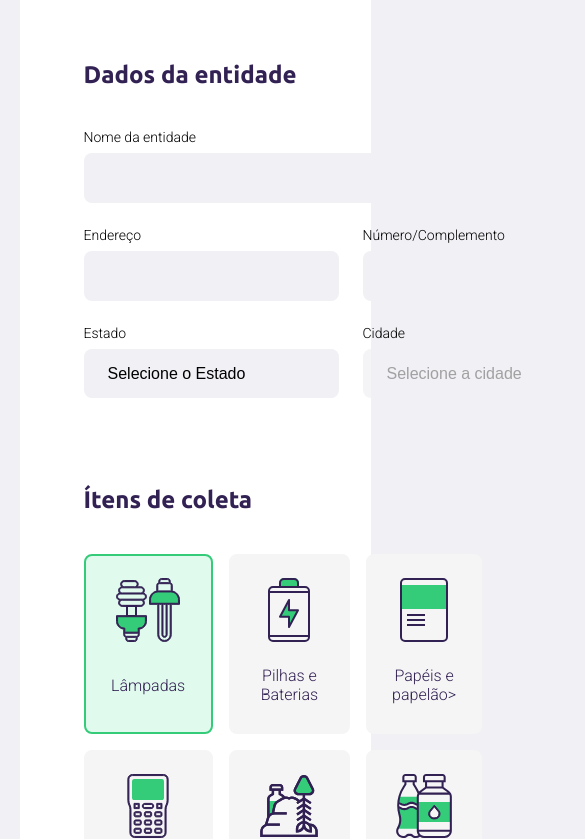
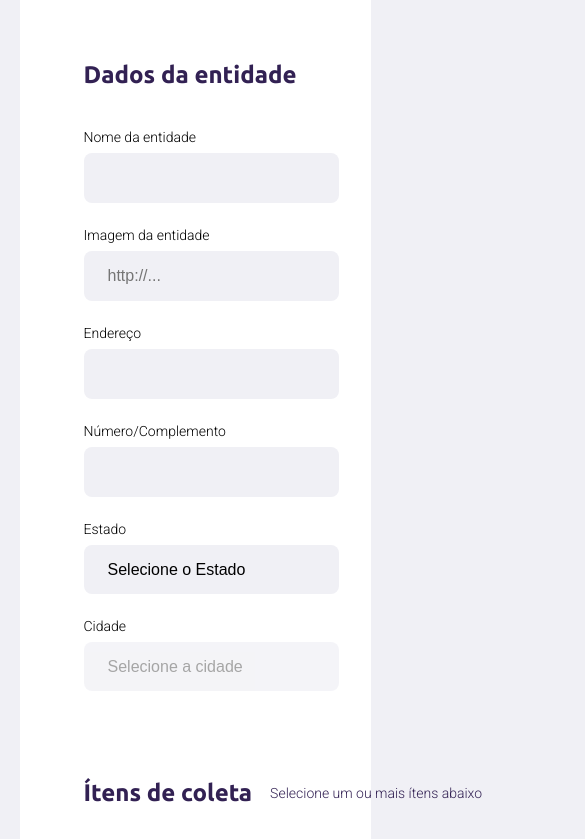
Before and after one commit to raulc27/nlw, a website: page src/views/create-point.html in a window 390 px wide. Shown: the part 365-1204 px from the top of the page, 585 px wide, since content can reach past the window. Drawn offline with nearby package versions, Linux system fonts and the light colour scheme; files that its build step writes are made by us from their sources; no server answers.

Commit message:
finalizado aula #4

```diff
--- a/public/styles/create-point.css
+++ b/public/styles/create-point.css
@@ -56,10 +56,22 @@ form fieldset{
 
 form legend{
     margin-bottom:40px;
+
+    display: flex;
+    align-items:center;
+    justify-content: space-between;
+
+    width:100%;
 }
 
 form legend h2{
     font-size:24px;
+}
+
+form legend span{
+    color:var(--title-color);
+    font-size:14px;
+
 }
 
 form .field{
--- a/public/styles/responsive.css
+++ b/public/styles/responsive.css
@@ -28,6 +28,16 @@
     #page-search-results .cards img{
         height:200px;
     }
+
+    #page-create-point .field-group{
+        flex-direction: column;
+
+    }
+
+    #page-create-point .field-group .field+.field{
+        margin-left:0;
+
+    }
 }
 
 @media (min-width:1700px){
--- a/src/views/create-point.html
+++ b/src/views/create-point.html
@@ -22,10 +22,26 @@
                 <h2>Dados da entidade</h2>
             </legend>
 
-            <div class="field">
+
+            <div class="field-group">
+
+                <div class="field">
                 <label for="name">Nome da entidade</label>
                 <input type="text" name="name" required="required">
+                </div>
+
+                <div class="field">
+                <label for="name">Imagem da entidade</label>
+                <input type="url" name="image" placeholder="http://..." required="required">
+                </div>
+
+
             </div>
+
+
+
+
+
 
             <div class="field-group">
 
@@ -64,6 +80,7 @@
         <fieldset>
             <legend>
                 <h2>Ítens de coleta</h2>
+                <span>Selecione um ou mais ítens abaixo</span>
             </legend>
 
             <div class="items-grid">
```
